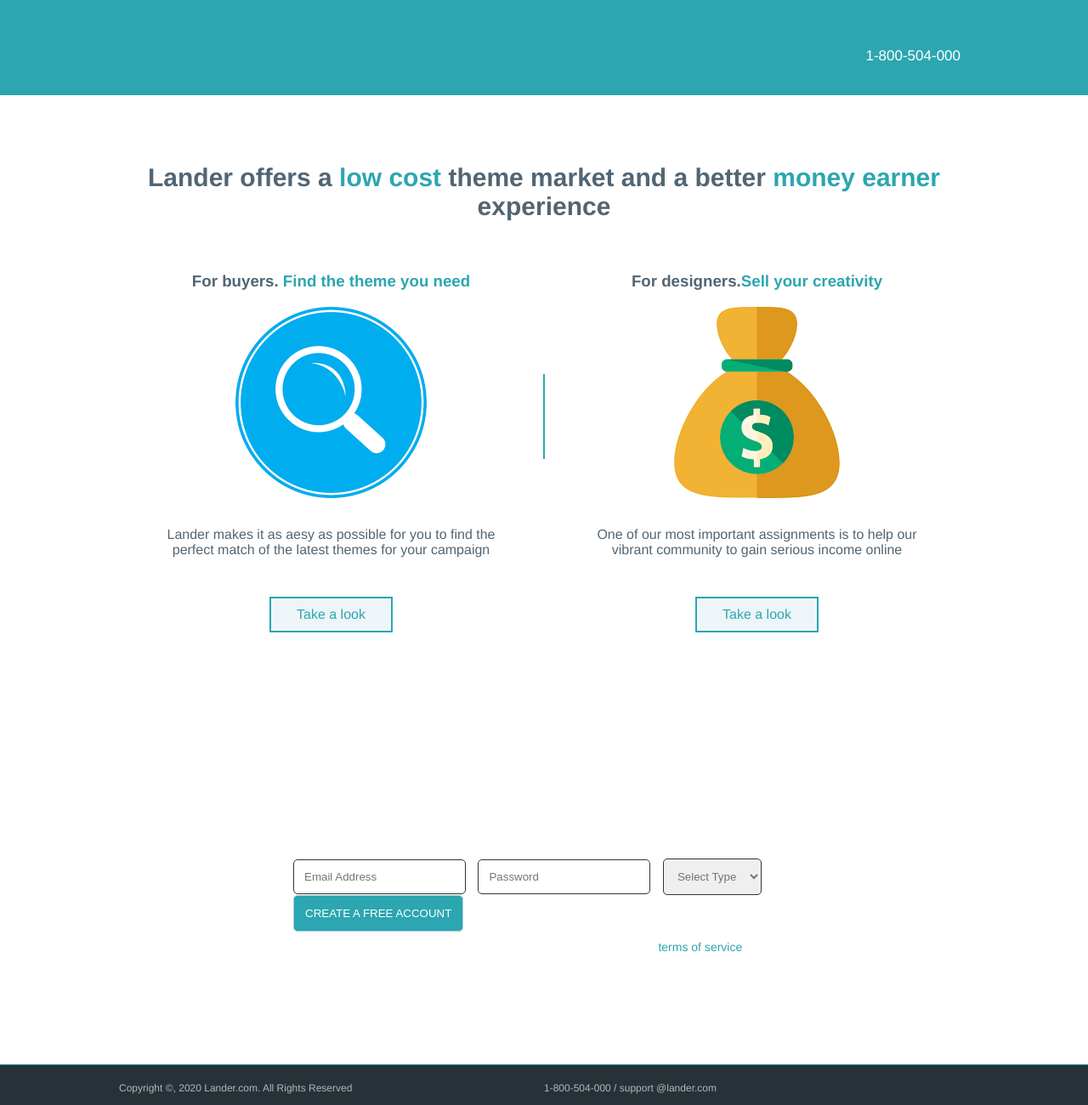
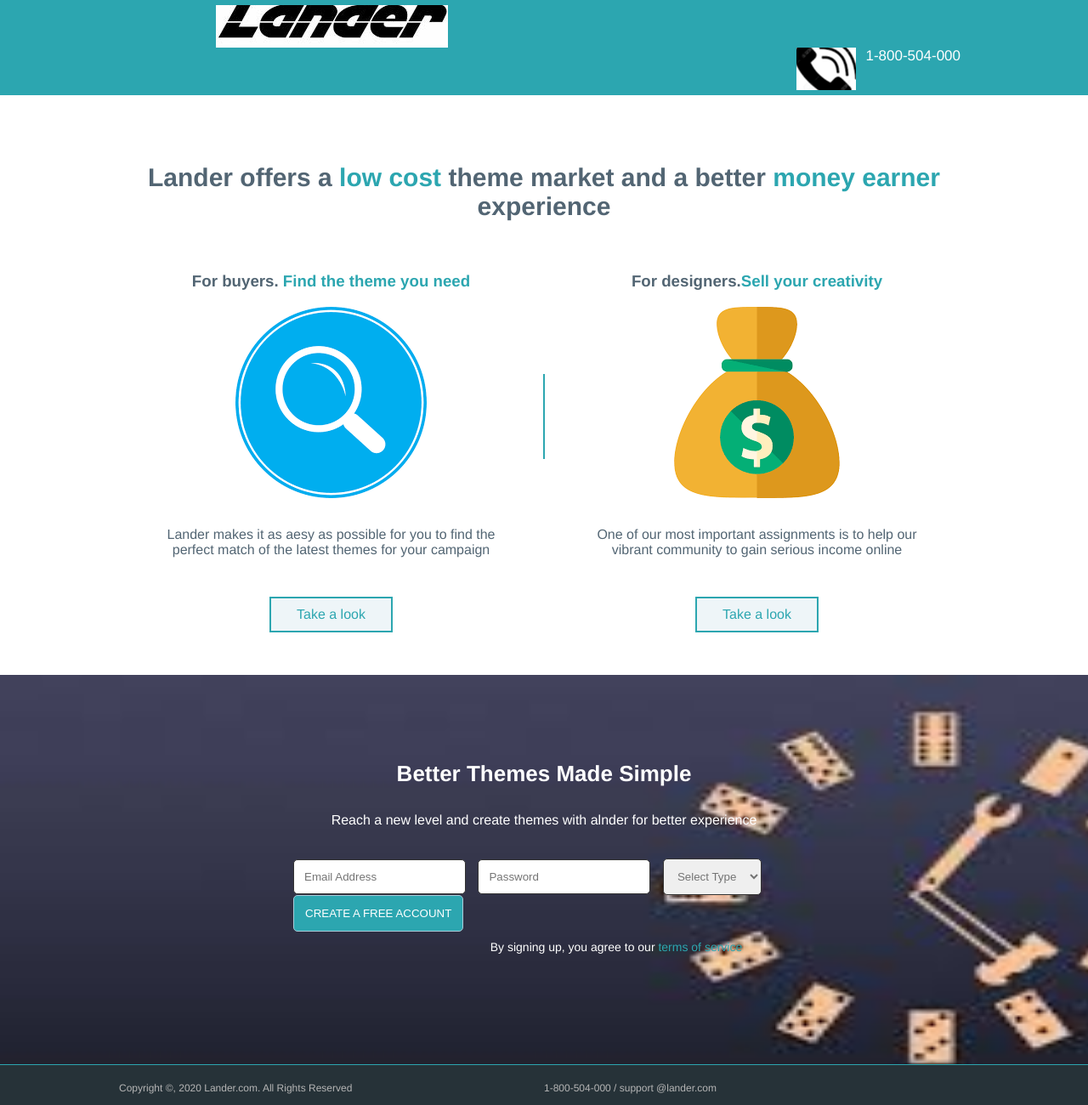
Before and after one commit to Akansha0211/Akansha0211.github.io, a plain HTML site: page index.html in a window 1280 px wide. Shown: the whole page at 85% size. Drawn offline with Linux system fonts and the light colour scheme.

Commit message:
update style.css

```diff
--- a/style.css
+++ b/style.css
@@ -32,7 +32,7 @@
 .logo{
 	width: 500px;
 	height: 50px;
-	background: url(../image/images.jpg)center center no-repeat;
+	background: url(../images.jpg)center center no-repeat;
 }
 .phone-number{
 	float: right;
@@ -42,7 +42,7 @@
 .phone-number .icon{
 	float: left;
 	display: inline-block;
-	background: url(../image/index.png)center center no-repeat;
+	background: url(../index.png)center center no-repeat;
 	width: 70px;
 	height: 50px;
 	margin-top: 0;
@@ -114,7 +114,7 @@
 	margin: 50px 0 0;
 	padding: 80px 0;
 	color: white;
-	background: url(../image/lander.jpg);
+	background: url(../lander.jpg);
 	background-repeat: no-repeat;
 	background-size: 1500px 800px;
 }
```
